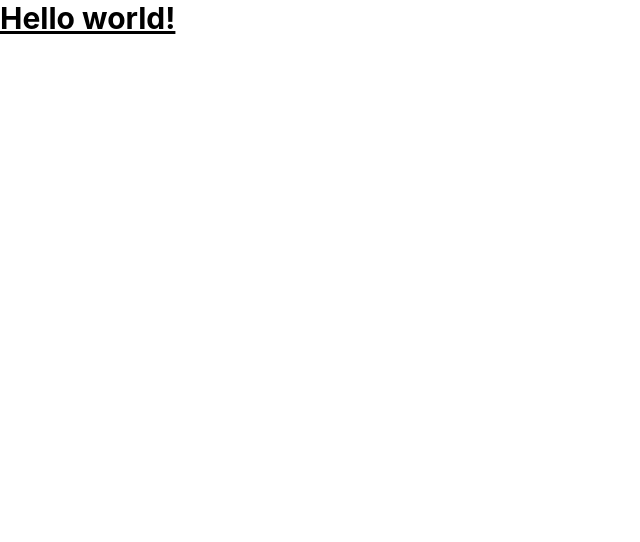
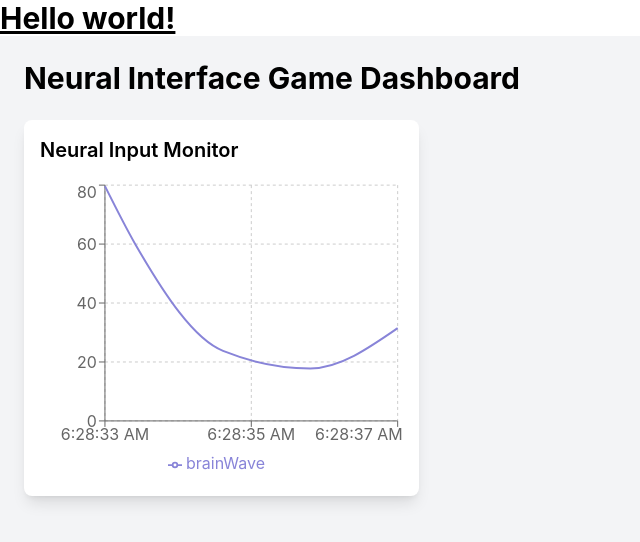
Before and after one commit to WhiteMasky/future-game-ui, a React (Create React App) app: page / in a window 1280 px wide. Shown: the top 542 px of the page, without its empty margins (0-640 px from the left). Built offline with nearby package versions, Linux system fonts and the light colour scheme.

Commit message:
NeuralInputMonitor

```diff
--- a/src/App.js
+++ b/src/App.js
@@ -24,12 +24,44 @@
 
 // export default App;
 
+
+
+// import React from 'react';
+
+// export default function App() {
+//   return (
+//     <h1 className="text-3xl font-bold underline">
+//       Hello world!
+//     </h1>
+
+//   )
+// }
+
 import React from 'react';
+
+import NeuralInputMonitor from './components/NeuralInputMonitor';
+// import EmotionalStateMonitor from './EmotionalStateMonitor';
+// import HapticFeedbackSimulator from './HapticFeedbackSimulator';
+// import VRInterface from './VRInterface';
+// import HealthMonitor from './HealthMonitor';
 
 export default function App() {
   return (
-    <h1 className="text-3xl font-bold underline">
-      Hello world!
-    </h1>
-  )
+    <div>
+      <h1 className="text-3xl font-bold underline">
+        Hello world!
+      </h1>
+
+      <div className="p-6 bg-gray-100 min-h-screen">
+        <h1 className="text-3xl font-bold mb-6">Neural Interface Game Dashboard</h1>
+        <div className="grid grid-cols-1 md:grid-cols-2 lg:grid-cols-3 gap-6">
+          <NeuralInputMonitor />
+          {/* <EmotionalStateMonitor />
+          <HapticFeedbackSimulator />
+          <VRInterface />
+          <HealthMonitor /> */}
+        </div>
+      </div>
+    </div>
+  );
 }
--- /dev/null
+++ b/src/components/NeuralInputMonitor.js
@@ -0,0 +1,39 @@
+import React, { useState, useEffect } from 'react';
+import { LineChart, Line, XAxis, YAxis, CartesianGrid, Tooltip, Legend, ResponsiveContainer } from 'recharts';
+
+const NeuralInputMonitor = () => {
+  const [data, setData] = useState([]);
+
+  useEffect(() => {
+    // 模拟实时数据更新
+    const interval = setInterval(() => {
+      setData(prevData => [
+        ...prevData.slice(-20), // 保留最后20个数据点
+        {
+          time: new Date().toLocaleTimeString(),
+          brainWave: Math.random() * 100,  // 模拟脑波数据
+        }
+      ]);
+    }, 1000);
+
+    return () => clearInterval(interval);
+  }, []);
+
+  return (
+    <div className="bg-white p-4 shadow-lg rounded-lg">
+      <h2 className="text-xl font-semibold mb-4">Neural Input Monitor</h2>
+      <ResponsiveContainer width="100%" height={300}>
+        <LineChart data={data}>
+          <CartesianGrid strokeDasharray="3 3" />
+          <XAxis dataKey="time" />
+          <YAxis />
+          <Tooltip />
+          <Legend />
+          <Line type="monotone" dataKey="brainWave" stroke="#8884d8" strokeWidth={2} />
+        </LineChart>
+      </ResponsiveContainer>
+    </div>
+  );
+};
+
+export default NeuralInputMonitor;
```
